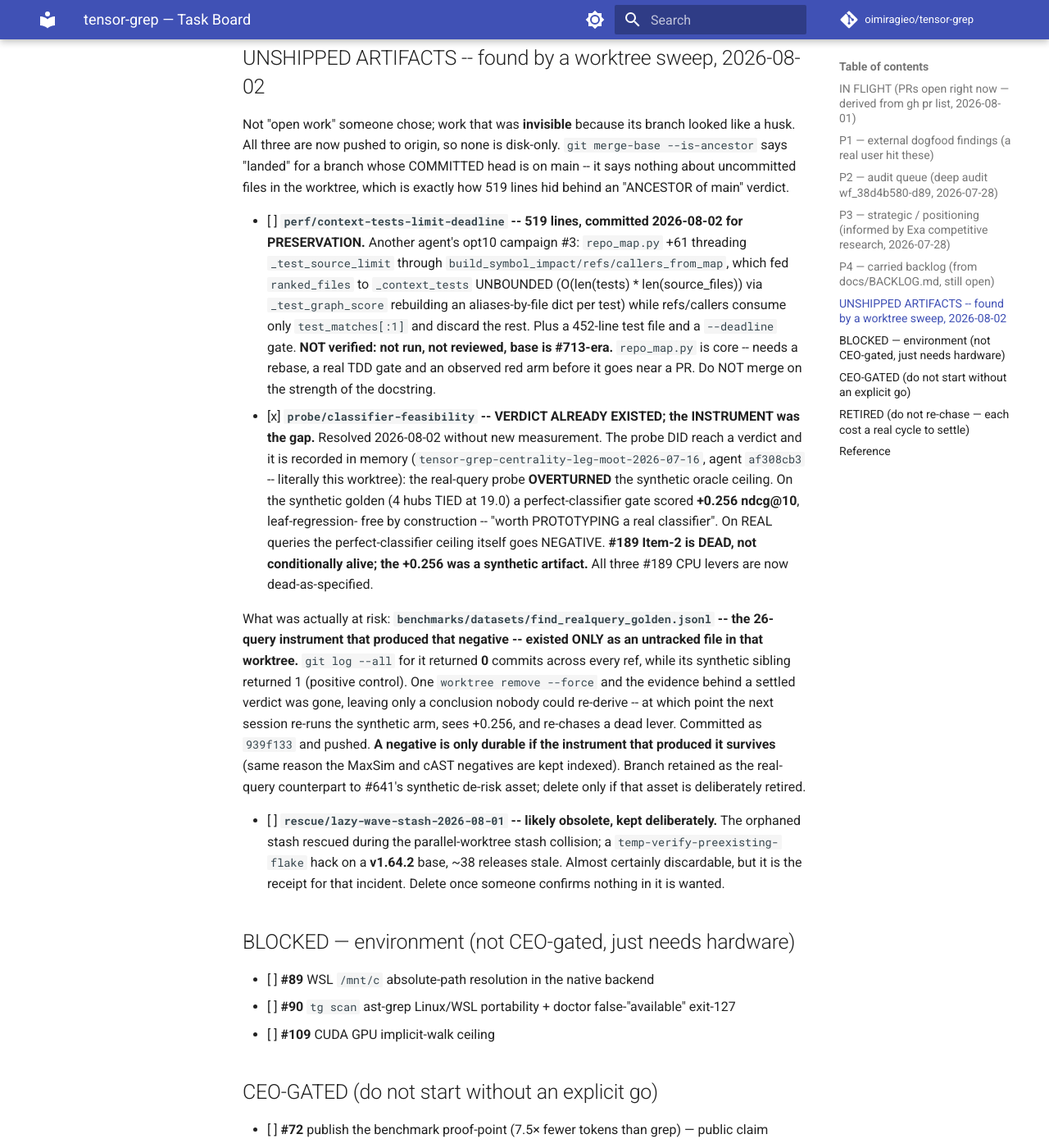
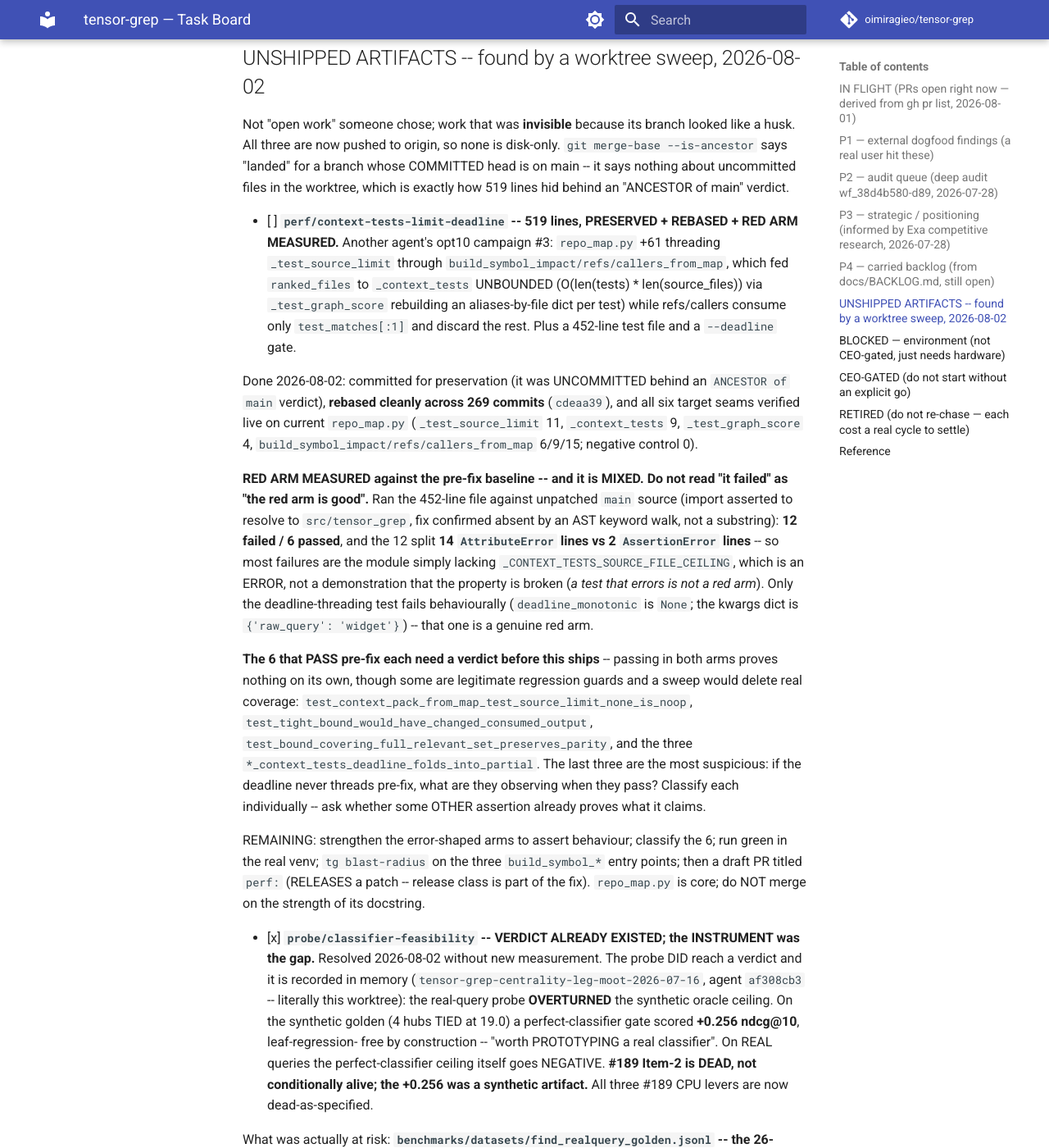
Before and after one commit to oimiragieo/tensor-grep, an MkDocs documentation site: the page built from docs/TASK_BOARD.md, in a window 1280 px wide and 1400 px high, scrolled down 8788 px. Shown: the whole window at 82% size. Built offline with MkDocs 1.6.1 and Material for MkDocs 9.7.7, drawn with Linux system fonts in a browser that asks for light colours; comment, search, counter and statistics services are not loaded.

Commit message:
docs: measure the perf branch's red arm -- 12 fail / 6 pass, and the shape matters
Discharged the "unverified" half of the rescued opt10 work without merging it.
The main checkout carries repo_map.py WITHOUT the fix, so running the branch's
452-line test file here IS the pre-fix baseline -- no revert needed.

Asserted the instrument before the result: the import resolves to
src/tensor_grep (not a stale venv), and the fix's absence was confirmed by an
AST keyword walk over build_symbol_refs_from_map rather than a substring scan,
because a substring would also match the docstring describing the fix.

Result: 12 failed / 6 passed -- and "it failed" is NOT the same as "the red arm
is good". The 12 split 14 AttributeError lines against 2 AssertionError lines:
most failures are just the module lacking _CONTEXT_TESTS_SOURCE_FILE_CEILING,
which is an error, not evidence the property is broken. Only the deadline test
fails behaviourally (deadline_monotonic is None; the kwargs dict is
{'raw_query': 'widget'}).

The 6 that PASS pre-fix are recorded by name and need individual verdicts -- a
sweep would delete real regression coverage, and the three
*_context_tests_deadline_folds_into_partial are the ones to explain first: if
the deadline never threads pre-fix, what are they observing?

Two of my own instruments were wrong getting here and both are worth the note:
addopts carries -x, so the first run reported 1 failure and hid 11; and my
grep -c over a pipe returned 0 for both error shapes I had just seen on screen,
until I captured to a file and counted there.

Co-Authored-By: Claude Opus 5 (1M context) <noreply@anthropic.com>

```diff
--- a/docs/TASK_BOARD.md
+++ b/docs/TASK_BOARD.md
@@ -226,14 +226,42 @@ All three are now pushed to origin, so none is disk-only. `git merge-base --is-a
 "landed" for a branch whose COMMITTED head is on main -- it says nothing about uncommitted files in
 the worktree, which is exactly how 519 lines hid behind an "ANCESTOR of main" verdict.
 
-- [ ] **`perf/context-tests-limit-deadline` -- 519 lines, committed 2026-08-02 for PRESERVATION.**
+- [ ] **`perf/context-tests-limit-deadline` -- 519 lines, PRESERVED + REBASED + RED ARM MEASURED.**
   Another agent's opt10 campaign #3: `repo_map.py` +61 threading `_test_source_limit` through
   `build_symbol_impact/refs/callers_from_map`, which fed `ranked_files` to `_context_tests`
   UNBOUNDED (O(len(tests) * len(source_files)) via `_test_graph_score` rebuilding an aliases-by-file
   dict per test) while refs/callers consume only `test_matches[:1]` and discard the rest. Plus a
-  452-line test file and a `--deadline` gate. **NOT verified: not run, not reviewed, base is
-  #713-era.** `repo_map.py` is core -- needs a rebase, a real TDD gate and an observed red arm
-  before it goes near a PR. Do NOT merge on the strength of the docstring.
+  452-line test file and a `--deadline` gate.
+
+  Done 2026-08-02: committed for preservation (it was UNCOMMITTED behind an `ANCESTOR of main`
+  verdict), **rebased cleanly across 269 commits** (`cdeaa39`), and all six target seams verified
+  live on current `repo_map.py` (`_test_source_limit` 11, `_context_tests` 9, `_test_graph_score` 4,
+  `build_symbol_impact/refs/callers_from_map` 6/9/15; negative control 0).
+
+  **RED ARM MEASURED against the pre-fix baseline -- and it is MIXED. Do not read "it failed" as
+  "the red arm is good".** Ran the 452-line file against unpatched `main` source (import asserted to
+  resolve to `src/tensor_grep`, fix confirmed absent by an AST keyword walk, not a substring):
+  **12 failed / 6 passed**, and the 12 split **14 `AttributeError` lines vs 2 `AssertionError`
+  lines** -- so most failures are the module simply lacking `_CONTEXT_TESTS_SOURCE_FILE_CEILING`,
+  which is an ERROR, not a demonstration that the property is broken (*a test that errors is not a
+  red arm*). Only the deadline-threading test fails behaviourally
+  (`deadline_monotonic` is `None`; the kwargs dict is `{'raw_query': 'widget'}`) -- that one is a
+  genuine red arm.
+
+  **The 6 that PASS pre-fix each need a verdict before this ships** -- passing in both arms proves
+  nothing on its own, though some are legitimate regression guards and a sweep would delete real
+  coverage: `test_context_pack_from_map_test_source_limit_none_is_noop`,
+  `test_tight_bound_would_have_changed_consumed_output`,
+  `test_bound_covering_full_relevant_set_preserves_parity`, and the three
+  `*_context_tests_deadline_folds_into_partial`. The last three are the most suspicious: if the
+  deadline never threads pre-fix, what are they observing when they pass? Classify each
+  individually -- ask whether some OTHER assertion already proves what it claims.
+
+  REMAINING: strengthen the error-shaped arms to assert behaviour; classify the 6; run green in the
+  real venv; `tg blast-radius` on the three `build_symbol_*` entry points; then a draft PR titled
+  `perf:` (RELEASES a patch -- release class is part of the fix). `repo_map.py` is core; do NOT
+  merge on the strength of its docstring.
+
 - [x] **`probe/classifier-feasibility` -- VERDICT ALREADY EXISTED; the INSTRUMENT was the gap.**
   Resolved 2026-08-02 without new measurement. The probe DID reach a verdict and it is recorded in
   memory (`tensor-grep-centrality-leg-moot-2026-07-16`, agent `af308cb3` -- literally this
```
